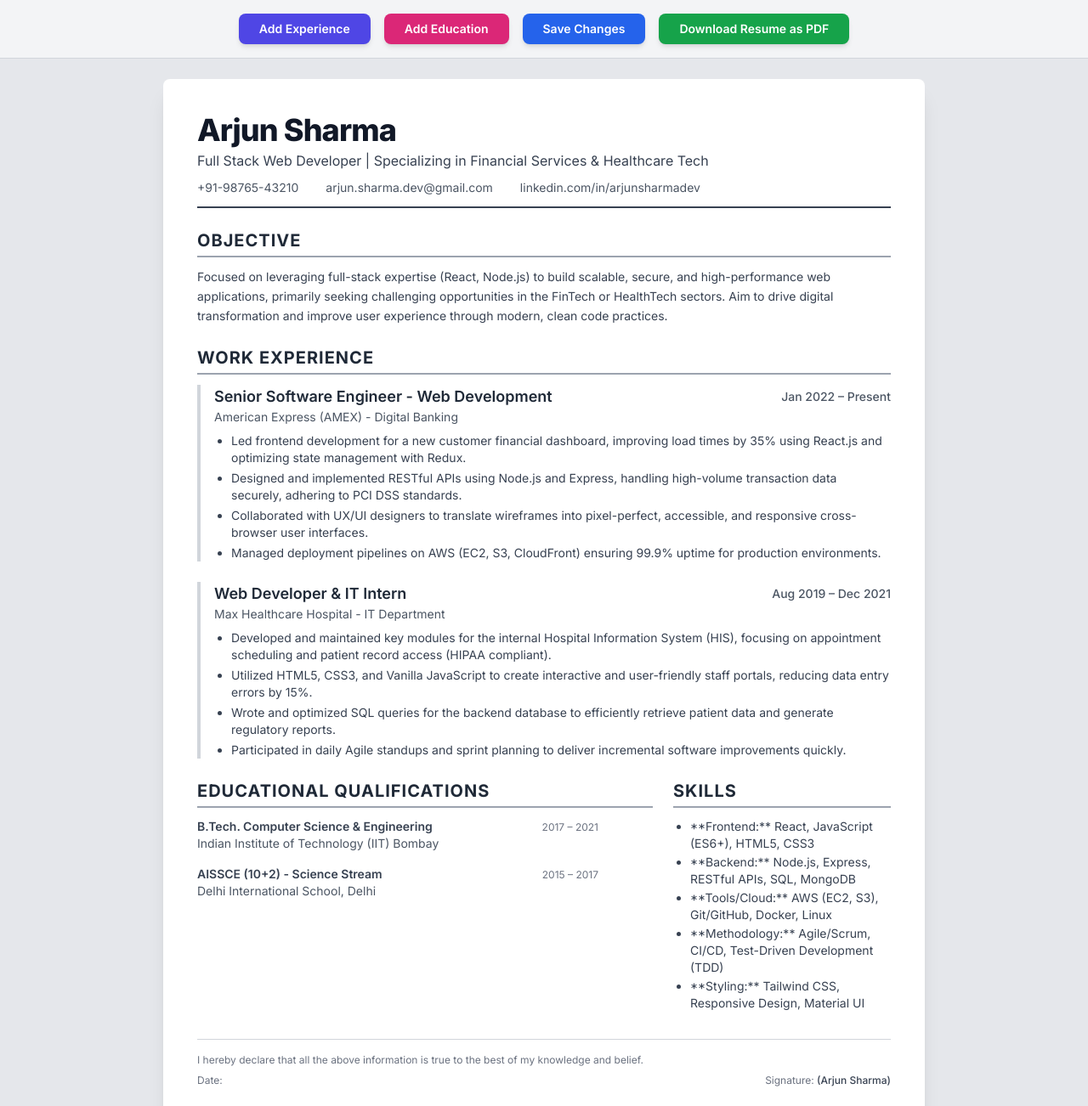
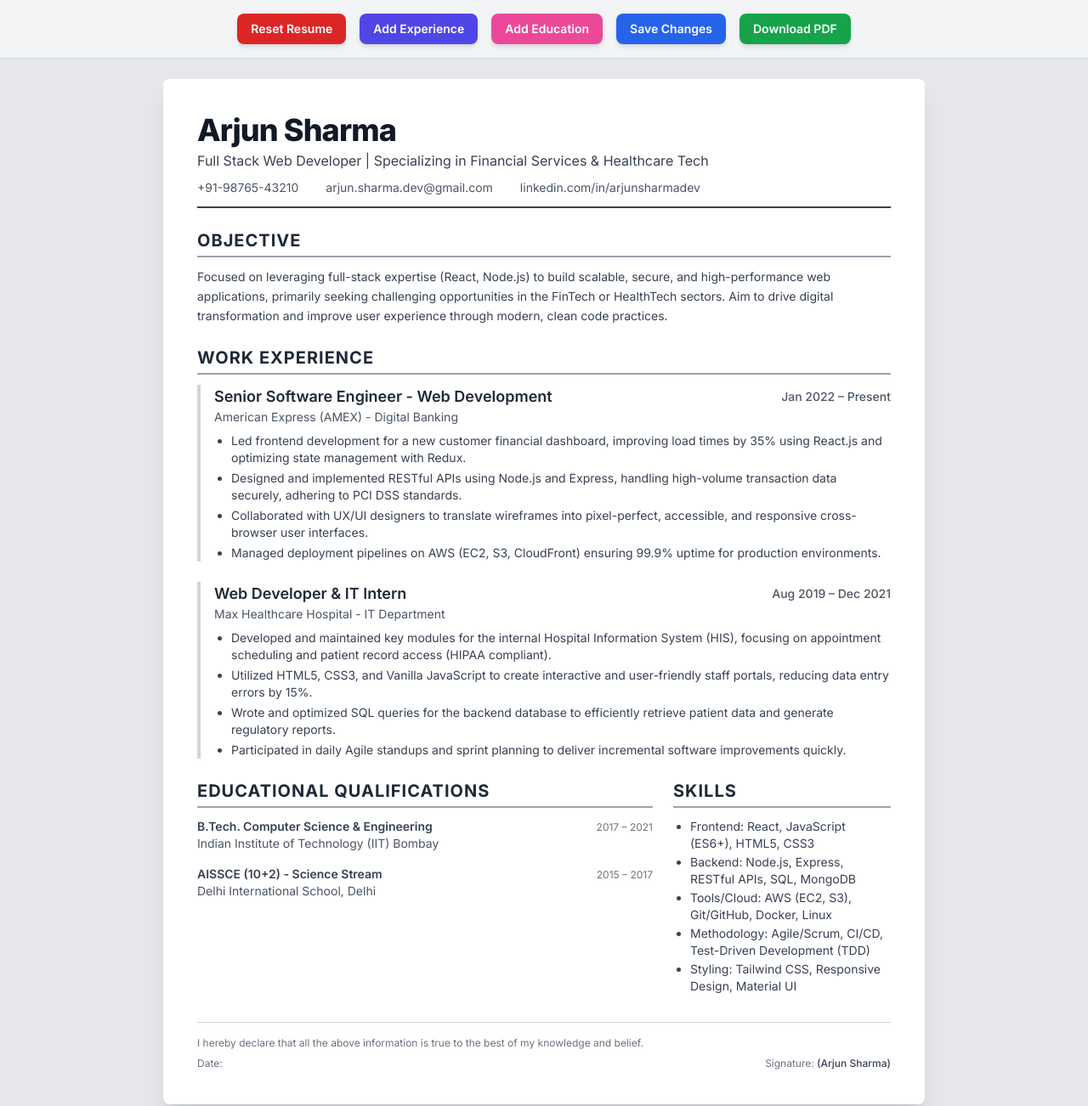
Before and after one commit to godarayudhvir/links-cyberalliance-india, a website: page cv.html in a window 1280 px wide. Shown: the top 1302 px of the page at 85% size. Drawn offline with nearby package versions, Linux system fonts and the light colour scheme.

Commit message:
Update cv.html

```diff
--- a/cv.html
+++ b/cv.html
@@ -55,23 +55,59 @@
                 border-bottom-color: #000 !important;
             }
         }
+        /* Custom Button Style for Consistency */
+        .action-button {
+            transition: background-color 0.15s ease, transform 0.05s ease;
+            font-weight: 600;
+            border-radius: 0.5rem; /* rounded-lg */
+            box-shadow: 0 4px 6px -1px rgba(0, 0, 0, 0.1), 0 2px 4px -2px rgba(0, 0, 0, 0.1); /* shadow-md */
+            padding-left: 1rem; /* px-4 */
+            padding-right: 1rem; /* px-4 */
+            padding-top: 0.5rem; /* py-2 */
+            padding-bottom: 0.5rem; /* py-2 */
+            width: 100%; /* w-full for stacking on small screens */
+        }
+        .action-button:hover {
+            transform: translateY(-1px);
+        }
+        /* Specific colors */
+        .reset-btn { background-color: #dc2626; } /* bg-red-600 */
+        .reset-btn:hover { background-color: #b91c1c; } /* hover:bg-red-700 */
+
+        .add-exp-btn { background-color: #4f46e5; } /* bg-indigo-600 */
+        .add-exp-btn:hover { background-color: #4338ca; } /* hover:bg-indigo-700 */
+
+        .add-edu-btn { background-color: #ec4899; } /* bg-pink-600 */
+        .add-edu-btn:hover { background-color: #db2777; } /* hover:bg-pink-700 */
+
+        .save-btn { background-color: #2563eb; } /* bg-blue-600 */
+        .save-btn:hover { background-color: #1d4ed8; } /* hover:bg-blue-700 */
+
+        .download-btn { background-color: #16a34a; } /* bg-green-600 */
+        .download-btn:hover { background-color: #15803d; } /* hover:bg-green-700 */
+
     </style>
 </head>
 <body onload="loadContent()">
 
     <!-- Control Panel (Hidden in Print View) -->
-    <div class="no-print flex justify-center py-4 bg-gray-100 border-b border-gray-300 space-x-4">
-        <button onclick="addWorkExperience(); showMessage('New job added!');" class="px-6 py-2 text-sm font-semibold text-white bg-indigo-600 rounded-lg shadow-md hover:bg-indigo-700 transition duration-150 ease-in-out">
+    <div class="no-print flex flex-wrap justify-center py-4 bg-gray-100 border-b border-gray-300 space-x-0 sm:space-x-4 space-y-2 sm:space-y-0 px-4">
+        <!-- New Reset Button - Updated Class Structure -->
+        <button onclick="resetContent();" class="action-button reset-btn text-sm font-semibold text-white mb-2 sm:mb-0 sm:w-auto">
+            Reset Resume
+        </button>
+
+        <button onclick="addWorkExperience(); showMessage('New job added!');" class="action-button add-exp-btn text-sm font-semibold text-white mb-2 sm:mb-0 sm:w-auto">
             Add Experience
         </button>
-        <button onclick="addEducation(); showMessage('New education added!');" class="px-6 py-2 text-sm font-semibold text-white bg-pink-600 rounded-lg shadow-md hover:bg-pink-700 transition duration-150 ease-in-out">
+        <button onclick="addEducation(); showMessage('New education added!');" class="action-button add-edu-btn text-sm font-semibold text-white mb-2 sm:mb-0 sm:w-auto">
             Add Education
         </button>
-        <button onclick="saveContent(); showMessage('Saved!');" class="px-6 py-2 text-sm font-semibold text-white bg-blue-600 rounded-lg shadow-md hover:bg-blue-700 transition duration-150 ease-in-out">
+        <button onclick="saveContent(); showMessage('Saved!');" class="action-button save-btn text-sm font-semibold text-white mb-2 sm:mb-0 sm:w-auto">
             Save Changes
         </button>
-        <button id="downloadPdf" onclick="generatePDF()" class="px-6 py-2 text-sm font-semibold text-white bg-green-600 rounded-lg shadow-md hover:bg-green-700 transition duration-150 ease-in-out">
-            Download Resume as PDF
+        <button id="downloadPdf" onclick="generatePDF()" class="action-button download-btn text-sm font-semibold text-white w-full sm:w-auto">
+            Download PDF
         </button>
     </div>
 
@@ -79,7 +115,8 @@
     <div id="status-message" class="fixed top-2 right-4 bg-gray-800 text-white px-4 py-2 rounded-lg shadow-xl z-50 transition-opacity duration-300 opacity-0 no-print"></div>
 
     <!-- Main Resume Container -->
-    <div id="resume-content" class="max-w-4xl mx-auto p-6 sm:p-10 bg-white shadow-xl my-6 page-container rounded-lg">
+    <!-- Adjusted max-width for better mobile display -->
+    <div id="resume-content" class="max-w-screen-lg lg:max-w-4xl mx-auto p-4 sm:p-10 bg-white shadow-xl my-4 sm:my-6 page-container rounded-lg">
 
         <!-- HEADER / CONTACT INFO -->
         <header class="pb-3 border-b-2 border-gray-700 mb-6">
@@ -87,6 +124,7 @@
                 Arjun Sharma
             </h1>
             <p class="text-base text-gray-700 mt-1" contenteditable="true" id="title">Full Stack Web Developer | Specializing in Financial Services & Healthcare Tech</p>
+            <!-- Adjusted layout for contact info for mobile stacking -->
             <div id="contact-info" class="mt-2 flex flex-col sm:flex-row sm:space-x-8 text-sm text-gray-600" contenteditable="true">
                 <span class="mt-0.5">+91-98765-43210</span>
                 <span class="mt-0.5">arjun.sharma.dev@gmail.com</span>
@@ -169,11 +207,13 @@
 
                     <!-- IIT Bombay Entry -->
                     <div class="education-entry relative group">
-                        <button class="delete-btn flex items-center bg-red-100 text-red-700 hover:bg-red-200 rounded-full px-2 py-0.5 text-xs font-medium no-print absolute top-0 right-0 mt-1 mr-4" onclick="this.closest('.education-entry').remove(); saveContent(); showMessage('Education entry deleted!');">
+                        <div class="flex justify-between items-baseline">
+                            <div class="flex items-center space-x-2 pr-4">
+                                <span class="font-semibold" contenteditable="true" data-placeholder="Degree/Qualification">B.Tech. Computer Science & Engineering</span>
+                                <button class="delete-btn flex items-center bg-red-100 text-red-700 hover:bg-red-200 rounded-full px-2 py-0.5 text-xs font-medium no-print" onclick="this.closest('.education-entry').remove(); saveContent(); showMessage('Education entry deleted!');">
                                     <span class="mr-0.5">Delete</span>&times;
                                 </button>
-                        <div class="flex justify-between items-baseline pr-16">
-                            <span class="font-semibold" contenteditable="true" data-placeholder="Degree/Qualification">B.Tech. Computer Science & Engineering</span>
+                            </div>
                             <span class="text-xs text-gray-500" contenteditable="true" data-placeholder="Year">2017 – 2021</span>
                         </div>
                         <span class="block text-sm text-gray-600" contenteditable="true" data-placeholder="Institution">Indian Institute of Technology (IIT) Bombay</span>
@@ -181,11 +221,13 @@
 
                     <!-- Delhi International School Entry -->
                     <div class="education-entry relative group">
-                        <button class="delete-btn flex items-center bg-red-100 text-red-700 hover:bg-red-200 rounded-full px-2 py-0.5 text-xs font-medium no-print absolute top-0 right-0 mt-1 mr-4" onclick="this.closest('.education-entry').remove(); saveContent(); showMessage('Education entry deleted!');">
+                        <div class="flex justify-between items-baseline">
+                            <div class="flex items-center space-x-2 pr-4">
+                                <span class="font-semibold" contenteditable="true" data-placeholder="Degree/Qualification">AISSCE (10+2) - Science Stream</span>
+                                <button class="delete-btn flex items-center bg-red-100 text-red-700 hover:bg-red-200 rounded-full px-2 py-0.5 text-xs font-medium no-print" onclick="this.closest('.education-entry').remove(); saveContent(); showMessage('Education entry deleted!');">
                                     <span class="mr-0.5">Delete</span>&times;
                                 </button>
-                        <div class="flex justify-between items-baseline pr-16">
-                            <span class="font-semibold" contenteditable="true" data-placeholder="Degree/Qualification">AISSCE (10+2) - Science Stream</span>
+                            </div>
                             <span class="text-xs text-gray-500" contenteditable="true" data-placeholder="Year">2015 – 2017</span>
                         </div>
                         <span class="block text-sm text-gray-600" contenteditable="true" data-placeholder="Institution">Delhi International School, Delhi</span>
@@ -199,11 +241,11 @@
                 <h2 class="text-xl font-bold text-gray-800 section-title pb-1 border-b-2 border-gray-400 mb-3 uppercase tracking-wider">Skills</h2>
                 <div class="space-y-1 text-gray-700 text-sm">
                     <ul class="list-disc list-outside ml-5 space-y-0.5" id="skills-list" contenteditable="true">
-                        <li>**Frontend:** React, JavaScript (ES6+), HTML5, CSS3</li>
-                        <li>**Backend:** Node.js, Express, RESTful APIs, SQL, MongoDB</li>
-                        <li>**Tools/Cloud:** AWS (EC2, S3), Git/GitHub, Docker, Linux</li>
-                        <li>**Methodology:** Agile/Scrum, CI/CD, Test-Driven Development (TDD)</li>
-                        <li>**Styling:** Tailwind CSS, Responsive Design, Material UI</li>
+                        <li>Frontend: React, JavaScript (ES6+), HTML5, CSS3</li>
+                        <li>Backend: Node.js, Express, RESTful APIs, SQL, MongoDB</li>
+                        <li>Tools/Cloud: AWS (EC2, S3), Git/GitHub, Docker, Linux</li>
+                        <li>Methodology: Agile/Scrum, CI/CD, Test-Driven Development (TDD)</li>
+                        <li>Styling: Tailwind CSS, Responsive Design, Material UI</li>
                     </ul>
                 </div>
             </section>
@@ -249,14 +291,16 @@
             </div>
         `;
 
-        // Default HTML template for a new education entry (NEW)
+        // Default HTML template for a new education entry
         const defaultEducationHtml = `
             <div class="education-entry relative group">
-                <button class="delete-btn flex items-center bg-red-100 text-red-700 hover:bg-red-200 rounded-full px-2 py-0.5 text-xs font-medium no-print absolute top-0 right-0 mt-1 mr-4" onclick="this.closest('.education-entry').remove(); saveContent(); showMessage('Education entry deleted!');">
+                <div class="flex justify-between items-baseline">
+                    <div class="flex items-center space-x-2 pr-4">
+                        <span class="font-semibold" contenteditable="true" data-placeholder="Degree/Qualification">New Degree/Qualification</span>
+                        <button class="delete-btn flex items-center bg-red-100 text-red-700 hover:bg-red-200 rounded-full px-2 py-0.5 text-xs font-medium no-print" onclick="this.closest('.education-entry').remove(); saveContent(); showMessage('Education entry deleted!');">
                             <span class="mr-0.5">Delete</span>&times;
                         </button>
-                <div class="flex justify-between items-baseline pr-16">
-                    <span class="font-semibold" contenteditable="true" data-placeholder="Degree/Qualification">New Degree/Qualification</span>
+                    </div>
                     <span class="text-xs text-gray-500" contenteditable="true" data-placeholder="Year">YYYY</span>
                 </div>
                 <span class="block text-sm text-gray-600" contenteditable="true" data-placeholder="Institution">New School or University</span>
@@ -318,6 +362,20 @@
             console.log("Content loaded from local storage.");
         }
 
+        // Function to reset content to the original sample
+        function resetContent() {
+            if (confirm("Are you sure you want to reset the resume? All local changes will be permanently lost.")) {
+                // Clear all stored data
+                editableSections.forEach(id => {
+                    localStorage.removeItem('resume_' + id);
+                });
+
+                // Reload the page to load the default HTML content
+                window.location.reload();
+            }
+        }
+
+
         // Function to add a new work experience section
         function addWorkExperience() {
             const container = document.getElementById('work-experience-container');
@@ -332,7 +390,7 @@
             saveContent(); // Save the new structure
         }
 
-        // Function to add a new education section (NEW)
+        // Function to add a new education section
         function addEducation() {
             const container = document.getElementById('education-container');
             // Insert the new education template at the top
@@ -372,16 +430,29 @@
 
             // 5. Configuration for html2pdf
             const opt = {
-                margin: 0.5,
-                filename: filename, // Use the dynamically generated filename
+                margin: 0.4, // Reduced margin slightly to provide more space
+                filename: filename,
                 image: { type: 'jpeg', quality: 0.98 },
-                html2canvas: { scale: 2, logging: false, dpi: 192, letterRendering: true },
-                jsPDF: { unit: 'in', format: 'A4', orientation: 'portrait' }
+                html2canvas: {
+                    scale: 2,
+                    logging: false,
+                    dpi: 192,
+                    letterRendering: true
+                },
+                jsPDF: {
+                    unit: 'in',
+                    format: 'A4',
+                    orientation: 'portrait'
+                },
+                // Configuration to be aggressive about keeping content on a single page
+                pagebreak: {
+                    mode: 'avoid-all'
+                }
             };
 
             // Use html2pdf library to generate and download the PDF
             html2pdf().from(element).set(opt).save();
-            showMessage('Generating PDF...Not Jobs');
+            showMessage('Generating PDF...');
         }
     </script>
 
```
Lines whose indentation alone changed are shown as unchanged.
